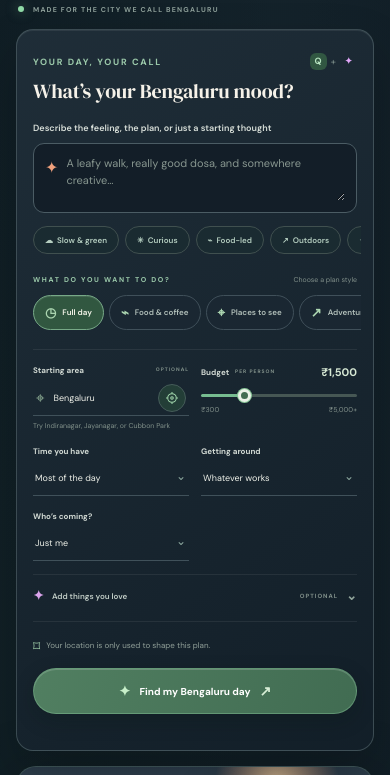
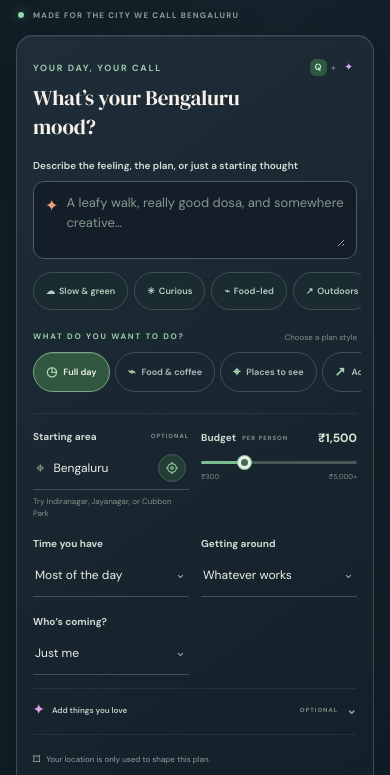
Before and after one commit to Navalakshme/bengaluru-solo-explorer, a website: page index.html in a window 390 px wide. Shown: the part 303-1078 px from the top of the page. Drawn offline with Linux system fonts and the light colour scheme.

Commit message:
Improve phone planner touch targets

```diff
--- a/styles.css
+++ b/styles.css
@@ -230,8 +230,8 @@
   .city-pill-chevron { display: none; }
   .hero-grid { gap: 15px; padding: 29px 0 17px; }
   .intro-copy h1 { margin: 15px 0 12px; font-size: clamp(42px, 12vw, 57px); letter-spacing: -1px; }
-  .intro-deck { font-size: 11px; line-height: 1.65; }
-  .local-proof { margin-top: 13px; font-size: 7px; }
+  .intro-deck { font-size: 12px; line-height: 1.65; }
+  .local-proof { margin-top: 13px; font-size: 8px; }
   .city-scene { height: 235px; border-radius: 20px; }
   .city-scene img { object-position: center 51%; }
   .city-scene figcaption { left: 10px; bottom: 10px; gap: 6px; padding: 8px 10px; font-size: 6px; letter-spacing: .6px; }
@@ -239,33 +239,35 @@
   .scene-icon { width: 23px; height: 23px; font-size: 12px; }
   .scene-floating-note strong { font-size: 8px; }
   .scene-floating-note small { font-size: 6px; }
-  .planner { padding: 20px 16px 15px; border-radius: 17px; }
+  .planner { padding: 20px 16px 16px; border-radius: 17px; }
   .planner-head { align-items: flex-start; margin-bottom: 17px; }
-  .planner-head h2 { font-size: 20px; }
+  .planner-head h2 { font-size: 21px; }
   .ai-stack { gap: 4px; padding-top: 3px; }
   .qloo-mark, .gemini-mark { width: 17px; height: 17px; font-size: 9px; }
   .ai-label { display: none; }
-  .request-label { font-size: 9px; }
+  .request-label { font-size: 10px; }
   .request-box { gap: 8px; padding: 11px; }
-  .request-box textarea { min-height: 46px; padding-right: 0; font-size: 11px; }
+  .request-box textarea { min-height: 54px; padding-right: 0; font-size: 13px; }
   .request-hint { display: none; }
   .vibe-row { flex-wrap: nowrap; margin-right: -4px; padding: 2px 3px 7px 0; overflow-x: auto; scrollbar-width: none; }
   .vibe-row::-webkit-scrollbar { display: none; }
   .vibe-label { display: none; }
-  .vibe-chip { flex: none; padding: 8px 11px; }
+  .vibe-chip { flex: none; min-height: 38px; padding: 8px 12px; font-size: 9px; }
   .quick-label-row { align-items: flex-start; margin-top: 14px; }
-  .quick-label-row .section-kicker { font-size: 7px; }
-  .optional-label { max-width: 120px; text-align: right; font-size: 7px; }
+  .quick-label-row .section-kicker { font-size: 8px; }
+  .optional-label { max-width: 120px; text-align: right; font-size: 8px; }
   .mode-chips { flex-wrap: nowrap; margin-right: -4px; padding: 1px 3px 7px 0; overflow-x: auto; scrollbar-width: none; }
   .mode-chips::-webkit-scrollbar { display: none; }
-  .mode-chip { flex: none; min-height: 33px; padding: 8px 11px; border-radius: 999px; font-size: 8px; }
-  .form-grid { gap: 15px 12px; margin-top: 12px; padding-top: 15px; }
-  .field-label { font-size: 8px; }
-  .field-label span { font-size: 5px; }
-  .field-help { font-size: 7px; }
-  .input-with-icon input, .select-wrap select { font-size: 9px; }
-  .select-wrap select { padding-right: 17px; }
-  .select-chevron { font-size: 12px; }
+  .mode-chip { flex: none; min-height: 40px; padding: 9px 12px; border-radius: 999px; font-size: 9px; }
+  .form-grid { gap: 18px 12px; margin-top: 14px; padding-top: 16px; }
+  .field-label { font-size: 10px; }
+  .field-label span { font-size: 6px; }
+  .field-label-row output { font-size: 12px; }
+  .field-help { font-size: 8px; }
+  .input-with-icon { height: 42px; margin-top: 5px; }
+  .input-with-icon input, .select-wrap select { font-size: 12px; }
+  .select-wrap select { height: 42px; padding-right: 18px; }
+  .select-chevron { top: 9px; font-size: 13px; }
   .taste-details { margin-top: 13px; padding-top: 11px; }
   .taste-details summary { font-size: 8px; }
   .taste-optional { font-size: 6px; }
```
